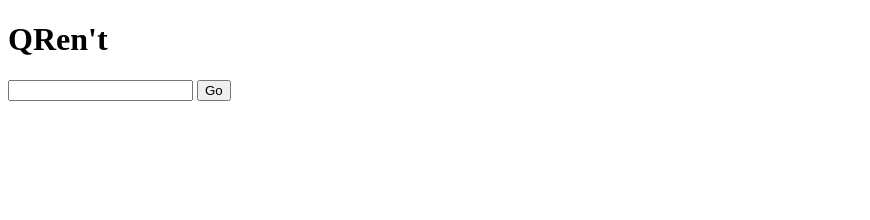
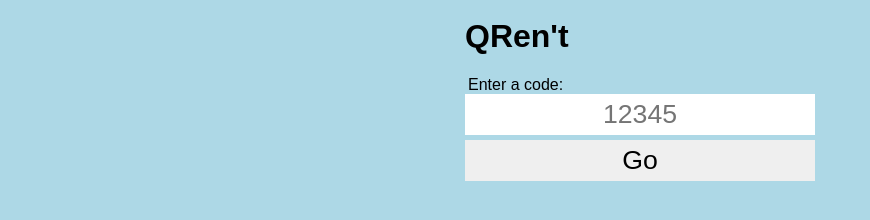
Before and after one commit to eph-eye-en/qrent, a website: page static/index.html in a window 1280 px wide. Shown: the whole page, without its empty margins (0-870 px from the left). Drawn offline with Linux system fonts and the light colour scheme.

Commit message:
Add a little styling

```diff
--- /dev/null
+++ b/static/index.css
@@ -0,0 +1,37 @@
+* {
+	font-family: sans-serif;
+}
+
+body {
+	background: lightblue;
+	text-align: center;
+}
+
+#code-form {
+	width: 350px;
+	max-width: 100%;
+	padding: 10px;
+	display: inline-block;
+	text-align: left;
+}
+
+#title {
+	margin-top: 0;
+}
+
+#desc {
+	margin-bottom: 0;
+	margin-left: 3px;
+}
+
+#code-form input, input:focus-visible {
+	margin: 0;
+	margin-bottom: 5px;
+	padding: 5px;
+	border: none;
+	box-sizing: border-box;
+	width: 100%;
+	text-align: center;
+	font-family: sans-serif;
+	font-size: 20pt;
+}
--- a/static/index.html
+++ b/static/index.html
@@ -3,12 +3,14 @@
 <head>
 	<meta charset="UTF-8" />
 	<title>QRen't</title>
+	<link rel="stylesheet" href="index.css" />
 </head>
 <body>
-	<h1>QRen't</h1>
-	<form method="POST" action="/">
-		<input name="code" />
-		<input type="submit" value="Go" />
+	<form id="code-form" method="POST" action="/">
+		<h1 id="title">QRen't</h1>
+		<p id="desc">Enter a code:</p>
+		<input id="code-input" name="code" placeholder="12345" /> <br />
+		<input id="submit-code" type="submit" value="Go" />
 	</form>
 </body>
 </html>
```
